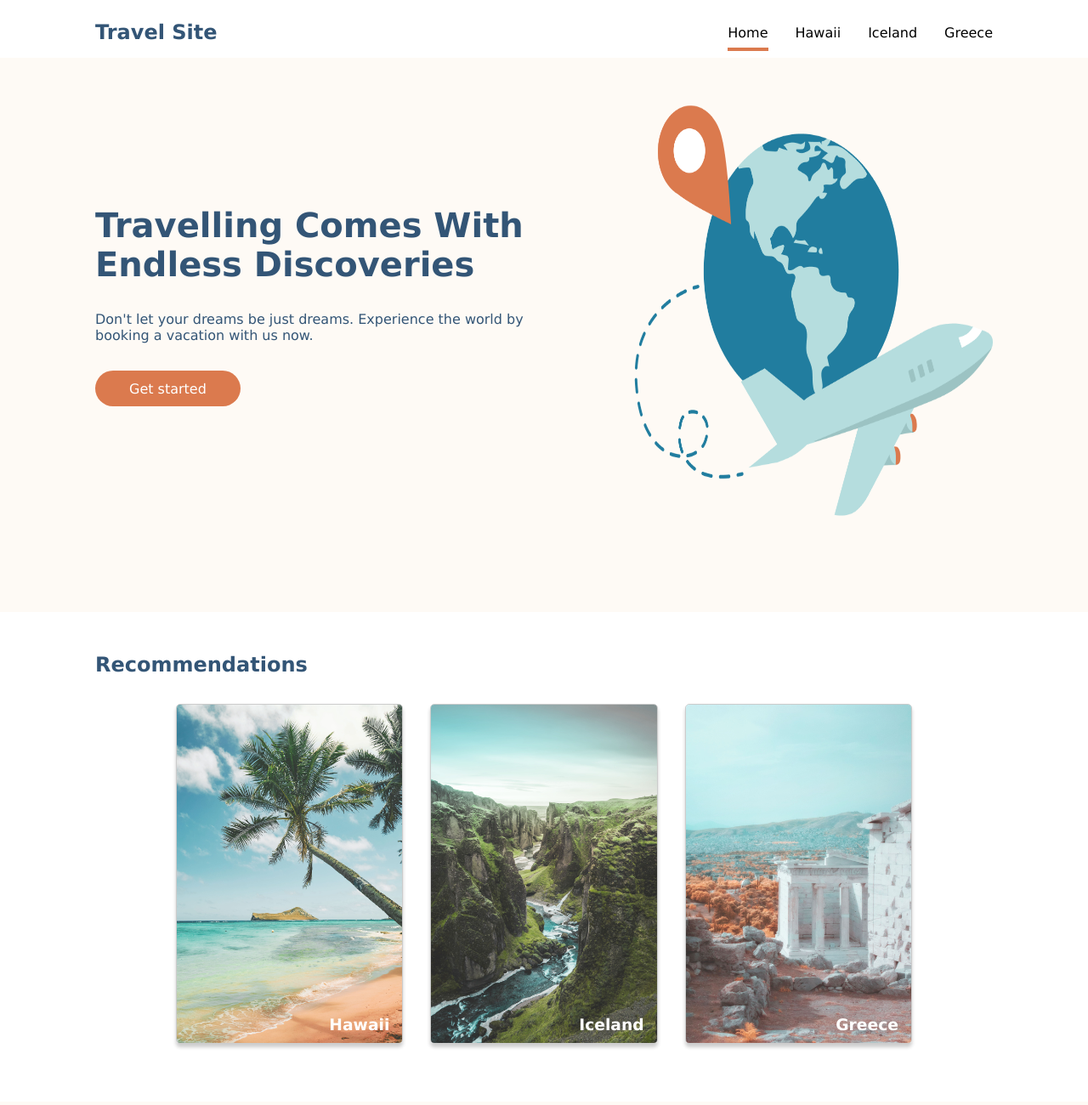
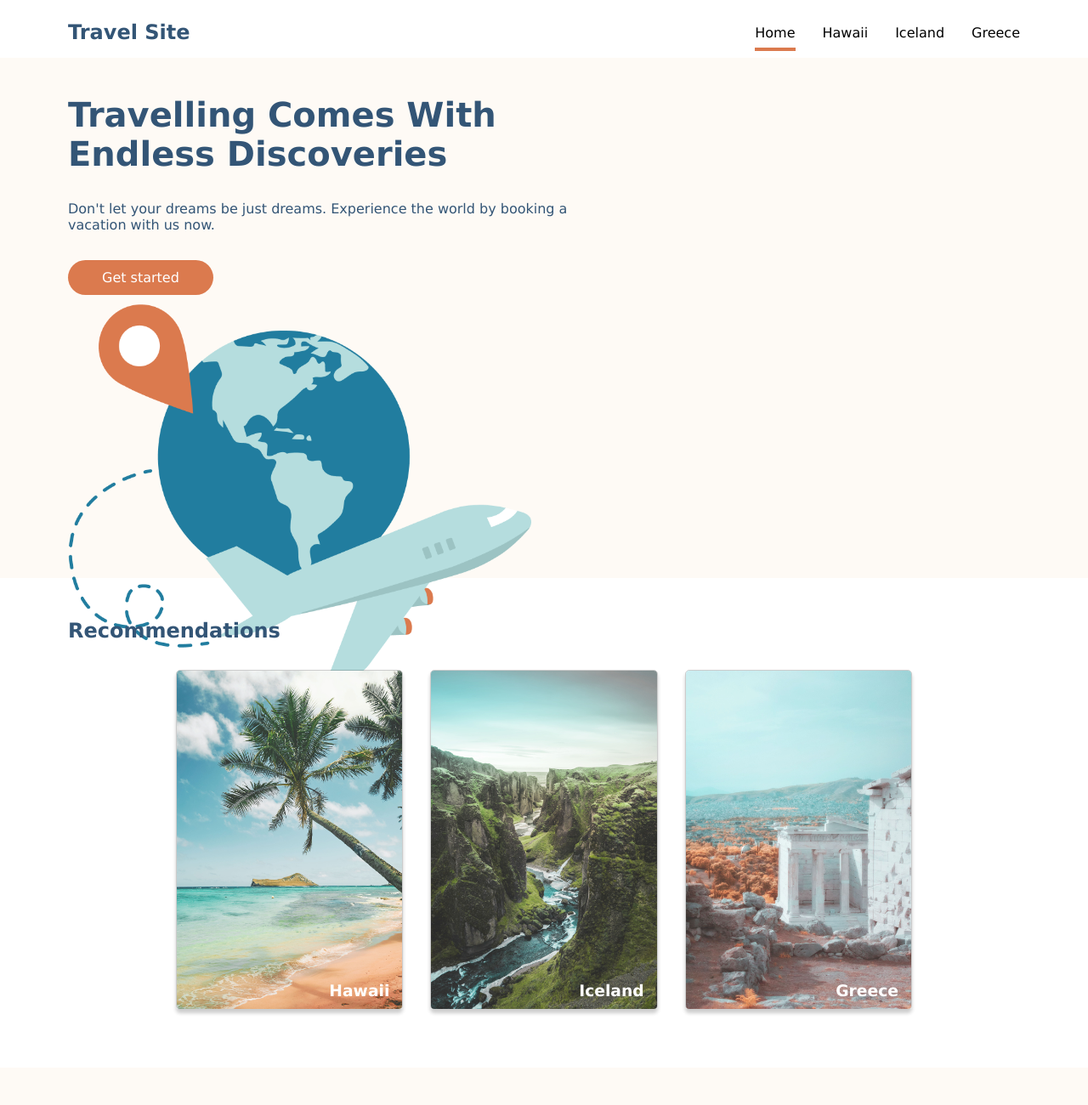
Before and after one commit to anastasiaandu/travelsite, a plain HTML site: page index.html in a window 1280 px wide. Shown: the top 1300 px of the page at 85% size. Drawn offline with Linux system fonts and the light colour scheme.

Commit message:
Adjust the padding and margin for some elements on the home and destination pages.

```diff
--- a/css/destination.css
+++ b/css/destination.css
@@ -1,6 +1,6 @@
 .main-section {
     margin-top: 4rem;
-    padding: 0 7rem;
+    padding: 0 5rem;
     display: flex;
     flex-direction: column;
 }
--- a/css/global.css
+++ b/css/global.css
@@ -19,7 +19,7 @@ body {
     display: flex;
     justify-content: space-between;
     align-items: center;
-    padding: 1.5rem 7rem 1rem 7rem;
+    padding: 1.5rem 5rem 1rem 5rem;
 }
 
 .site__title {
--- a/css/main.css
+++ b/css/main.css
@@ -1,6 +1,6 @@
 .hero {
-    height: 90vh;
-    padding: 7rem;
+    height: 85vh;
+    padding: 7rem 5rem;
     background-color: #FEFAF5;
     display: flex;
     justify-content: space-between;
@@ -8,7 +8,7 @@
 }
 
 .hero__content {
-    width: 50%;
+    width: 57%;
     display: flex;
     flex-direction: column;
     justify-content: center;
@@ -35,14 +35,12 @@
 }
 
 .hero__image {
-    min-width: 40%;
-    min-height: 100%;
-    max-width: 40%;
+    min-width: auto;
     max-height: 100%;
 }
 
 .main-section {
-    padding: 3rem 7rem;
+    padding: 3rem 5rem;
     display: flex;
     flex-direction: column;
 }
```
